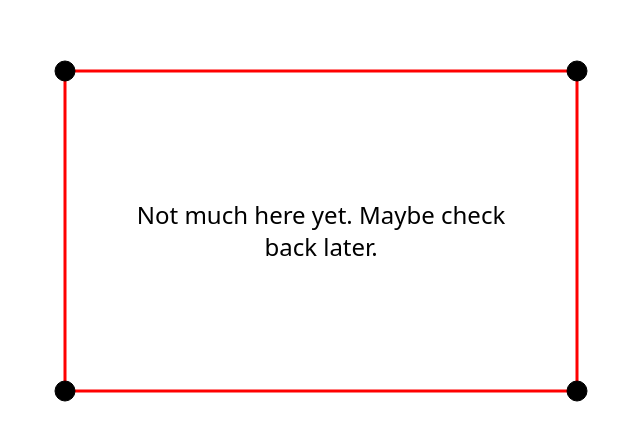
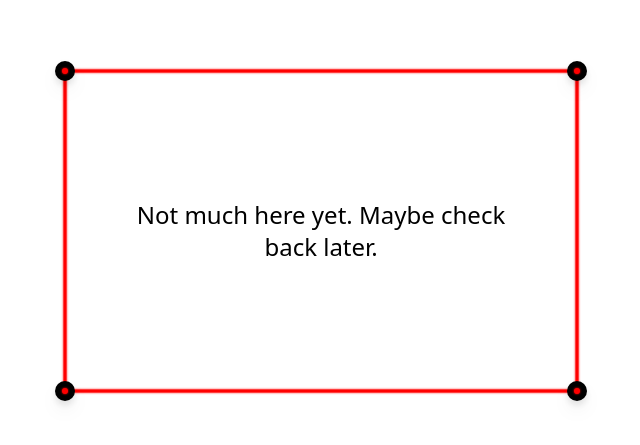
Before and after one commit to EdwinChang24/website-archive, a Nuxt app: page / in a window 1280 px wide. Shown: the part 169-614 px from the top of the page, without its empty margins (319-959 px from the left). Built offline with nearby package versions, Linux system fonts and the light colour scheme.

Commit message:
💄 Improve background styling

```diff
--- a/components/background.vue
+++ b/components/background.vue
@@ -13,7 +13,7 @@
 
     function onMove() {
         gsap.to(corners, {
-            duration: 0.1,
+            duration: 0.2,
             tlx: updateTL().x,
             tly: updateTL().y,
             trx: updateTR().x,
@@ -26,7 +26,7 @@
         gsap.to(midpoints, {
             duration: 0.3,
             delay: 0.1,
-            ease: "elastic.out(3.5, 0.75)",
+            ease: "elastic.out(1.5, 0.75)",
             tx: (updateTL().x + updateTR().x) / 2,
             ty: (updateTL().y + updateTR().y) / 2,
             lx: (updateTL().x + updateBL().x) / 2,
@@ -119,6 +119,7 @@
             stroke="red"
             stroke-width="3"
             fill="none"
+            class="drop-shadow-sm-red"
         />
         <path
             :d="`M ${percentToX(corners.tlx)} ${percentToY(corners.tly)} Q ${percentToX(midpoints.lx)} ${percentToY(
@@ -127,6 +128,7 @@
             stroke="red"
             stroke-width="3"
             fill="none"
+            class="drop-shadow-sm-red"
         />
         <path
             :d="`M ${percentToX(corners.trx)} ${percentToY(corners.try)} Q ${percentToX(midpoints.rx)} ${percentToY(
@@ -135,6 +137,7 @@
             stroke="red"
             stroke-width="3"
             fill="none"
+            class="drop-shadow-sm-red"
         />
         <path
             :d="`M ${percentToX(corners.blx)} ${percentToY(corners.bly)} Q ${percentToX(midpoints.bx)} ${percentToY(
@@ -143,10 +146,16 @@
             stroke="red"
             stroke-width="3"
             fill="none"
+            class="drop-shadow-sm-red"
         />
-        <circle :cx="`${corners.tlx}%`" :cy="`${corners.tly}%`" r="10" stroke="black" />
-        <circle :cx="`${corners.trx}%`" :cy="`${corners.try}%`" r="10" stroke="black" />
-        <circle :cx="`${corners.blx}%`" :cy="`${corners.bly}%`" r="10" stroke="black" />
-        <circle :cx="`${corners.brx}%`" :cy="`${corners.bry}%`" r="10" stroke="black" />
+        <circle :cx="`${corners.tlx}%`" :cy="`${corners.tly}%`" r="10" class="drop-shadow-lg" />
+        <circle :cx="`${corners.trx}%`" :cy="`${corners.try}%`" r="10" class="drop-shadow-lg" />
+        <circle :cx="`${corners.blx}%`" :cy="`${corners.bly}%`" r="10" class="drop-shadow-lg" />
+        <circle :cx="`${corners.brx}%`" :cy="`${corners.bry}%`" r="10" class="drop-shadow-lg" />
+
+        <circle :cx="`${corners.tlx}%`" :cy="`${corners.tly}%`" r="3" fill="red" class="drop-shadow-sm-red" />
+        <circle :cx="`${corners.trx}%`" :cy="`${corners.try}%`" r="3" fill="red" class="drop-shadow-sm-red" />
+        <circle :cx="`${corners.blx}%`" :cy="`${corners.bly}%`" r="3" fill="red" class="drop-shadow-sm-red" />
+        <circle :cx="`${corners.brx}%`" :cy="`${corners.bry}%`" r="3" fill="red" class="drop-shadow-sm-red" />
     </svg>
 </template>
--- a/tailwind.config.cjs
+++ b/tailwind.config.cjs
@@ -6,7 +6,11 @@ module.exports = {
         "./pages/**/*.{vue,js,jsx,ts,tsx}",
     ],
     theme: {
-        extend: {},
+        extend: {
+            dropShadow: {
+                "sm-red": "0 0 1px red",
+            },
+        },
     },
     plugins: [],
 };
```
